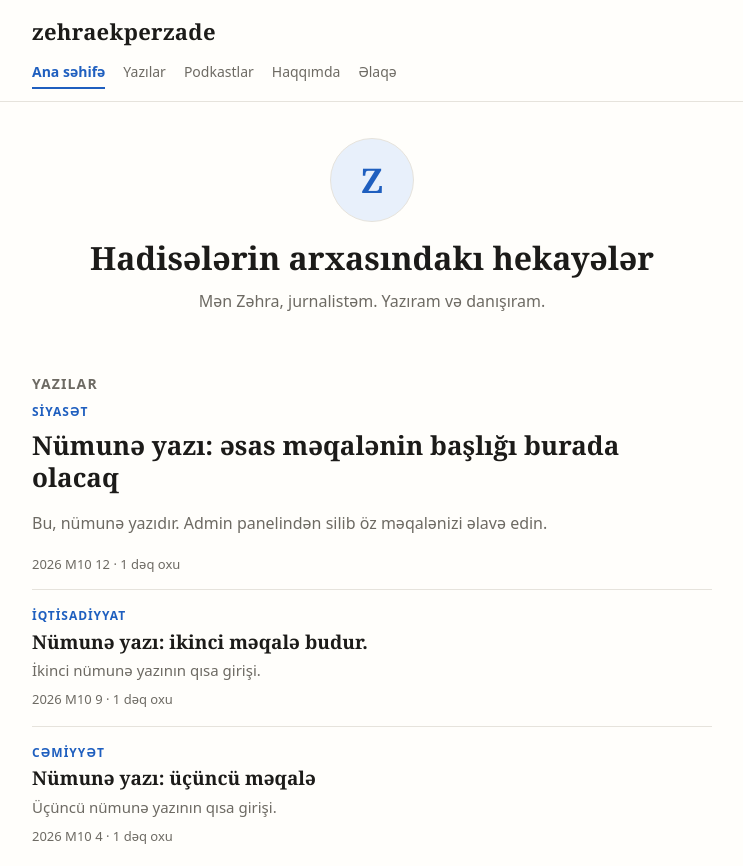
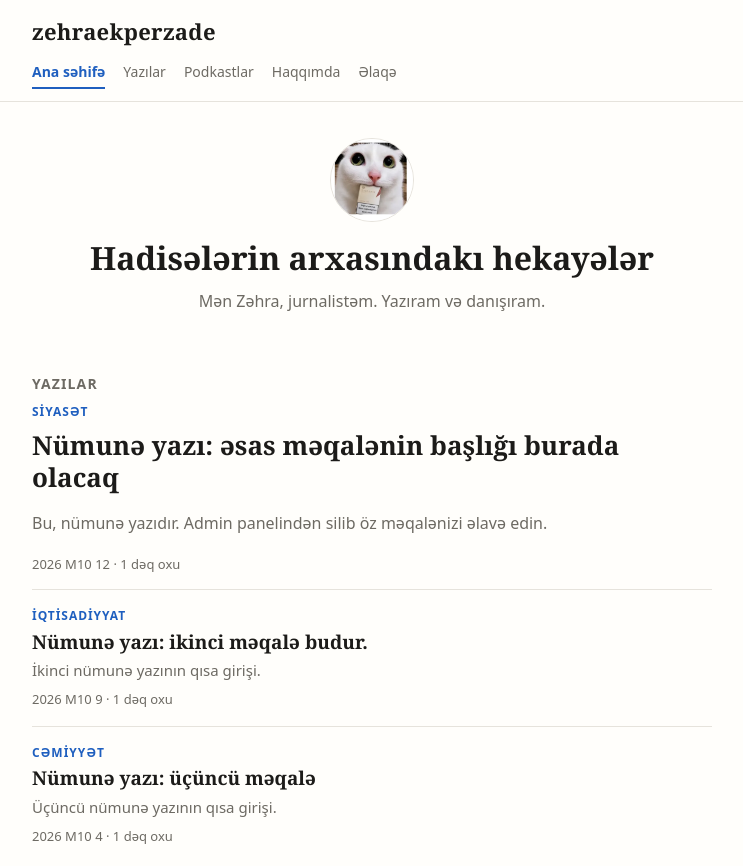
Before and after one commit to Huseynov3/zehraekperzade, a plain HTML site: page index.html in a window 1280 px wide. Shown: the top 866 px of the page, without its empty margins (268-1011 px from the left). Drawn offline with Linux system fonts and the light colour scheme.

Commit message:
Add new avatar image styling to index.html

```diff
--- a/index.html
+++ b/index.html
@@ -21,6 +21,7 @@ h1{font-size:32px}
 h2{font-size:14px;font-family:var(--san);letter-spacing:.08em;text-transform:uppercase;color:var(--mut);margin:34px 0 10px}
 .hero{text-align:center;padding:36px 0 26px}
 .av{width:84px;height:84px;border-radius:50%;background:var(--bt);border:1px solid var(--line);margin:0 auto 16px;display:flex;align-items:center;justify-content:center;font:600 34px var(--ser);color:var(--acc)}
+.avi{width:84px;height:84px;border-radius:50%;object-fit:cover;border:1px solid var(--line);margin:0 auto 16px;display:block}
 .hero p{color:var(--mut);margin:10px 0 0}
 .cat{font-size:12px;letter-spacing:.08em;color:var(--acc);font-weight:600;text-transform:uppercase}
 .meta{font-size:13px;color:var(--mut)}
@@ -75,7 +76,7 @@ const card=a=>'<a class="al" href="#/yazi/'+esc(a.id)+'"><div class="tx"><div cl
 function ep(e){const au=e.audio&&okU(e.audio),ln=e.url&&okU(e.url);
 return '<div class="ep"><div><b>'+esc(e.title)+'</b><div class="meta">'+fmt(e.date)+(e.dur?' · '+esc(e.dur):'')+'</div></div>'+(!au&&ln?'<a class="btn" href="'+esc(e.url)+'" target="_blank" rel="noopener">Dinlə</a>':'')+'</div>'+(au?'<audio controls preload="none" src="'+esc(e.audio)+'"></audio>':'')}
 function home(){const [f,...r]=D.articles;
-return '<section class="hero"><div class="av">Z</div><h1>'+esc(D.hero.title)+'</h1><p>'+esc(D.hero.text)+'</p></section><h2>Yazılar</h2>'+
+return '<section class="hero">'+(D.photo&&okU(D.photo)?'<img class="avi" src="'+esc(D.photo)+'" alt="">':'<div class="av">Z</div>')+'<h1>'+esc(D.hero.title)+'</h1><p>'+esc(D.hero.text)+'</p></section><h2>Yazılar</h2>'+
 (f?'<a class="big" href="#/yazi/'+esc(f.id)+'">'+(f.image&&okU(f.image)?'<img class="hc" src="'+esc(f.image)+'" alt="">':'')+'<div class="cat">'+esc(f.cat)+'</div><h3>'+esc(f.title)+'</h3><p style="color:var(--mut)">'+esc(f.summary)+'</p><div class="meta">'+fmt(f.date)+' · '+mins(f.body)+' dəq oxu</div></a>':'<p class="meta">Hələ yazı yoxdur.</p>')+
 '<div style="margin-top:14px">'+r.slice(0,3).map(card).join('')+'</div><p><a class="btn" href="#/yazilar">Bütün yazılar</a></p>'+
 '<h2>Podkastlar</h2><div class="box">'+(D.pods.slice(0,3).map(ep).join('')||'<p class="meta">Hələ epizod yoxdur.</p>')+'<div class="pl">'+links(['spotify','apple','youtube'])+'</div></div>'}
```
